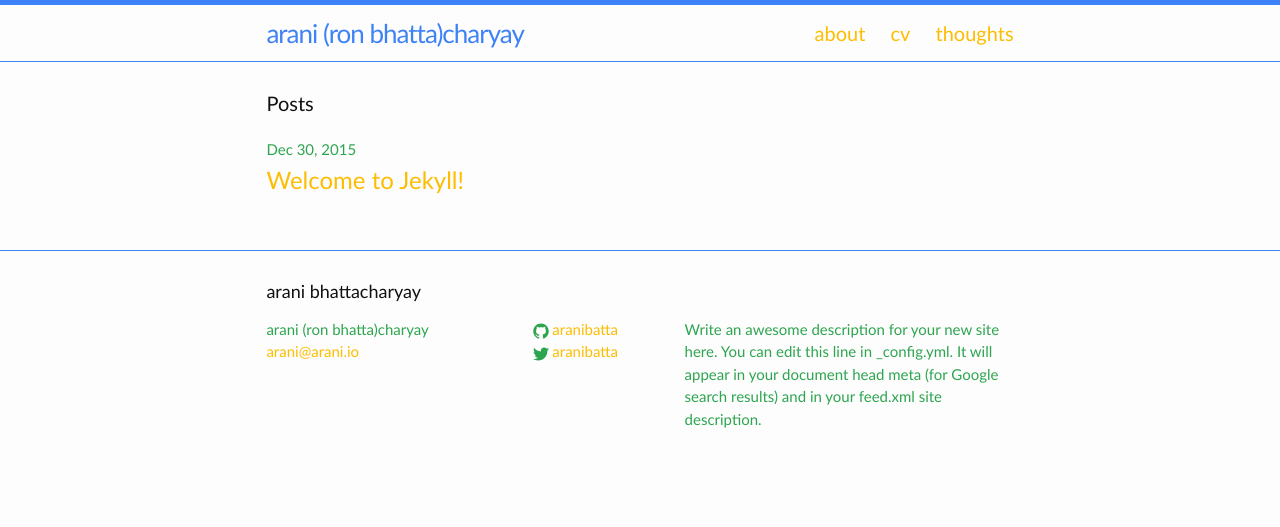
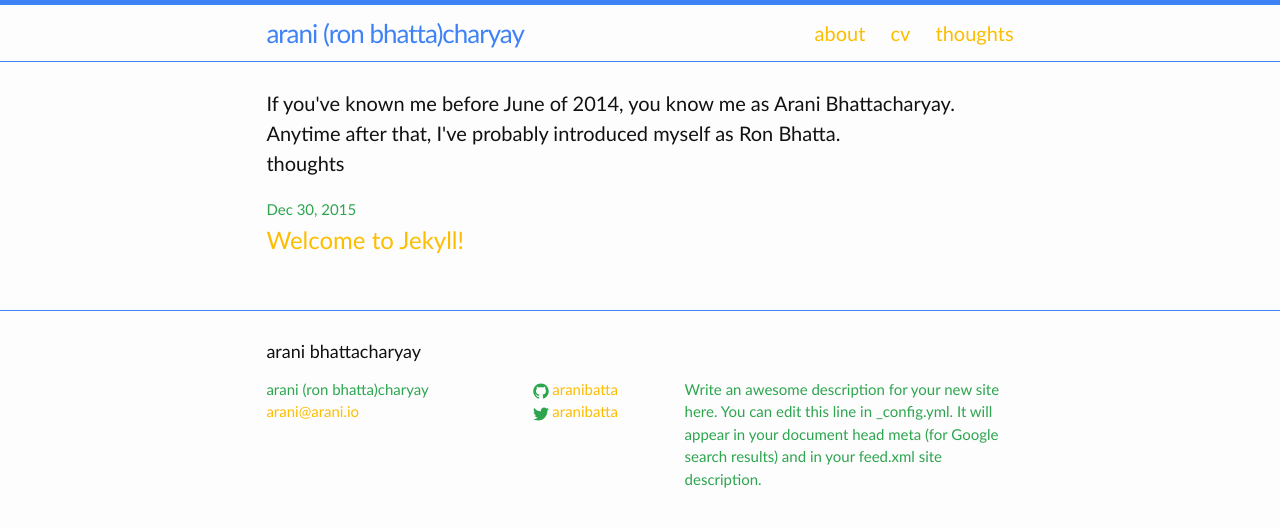
Before and after one commit to aranibatta/aranibatta.github.io, a Jekyll site: the page built from index.html, in a window 1280 px wide. Shown: the top 527 px of the page. Built offline with Jekyll 4.4.1, drawn with Linux system fonts in a browser that asks for light colours.

Commit message:
thoughts

```diff
--- a/index.html
+++ b/index.html
@@ -3,8 +3,8 @@ layout: default
 ---
 
 <div class="home">
-
-  <h1 class="page-heading">Posts</h1>
+	<body>If you've known me before June of 2014, you know me as Arani Bhattacharyay. Anytime after that, I've probably introduced myself as Ron Bhatta. </body>
+  <h1 class="page-heading">thoughts</h1>
 
   <ul class="post-list">
     {% for post in site.posts %}
```
